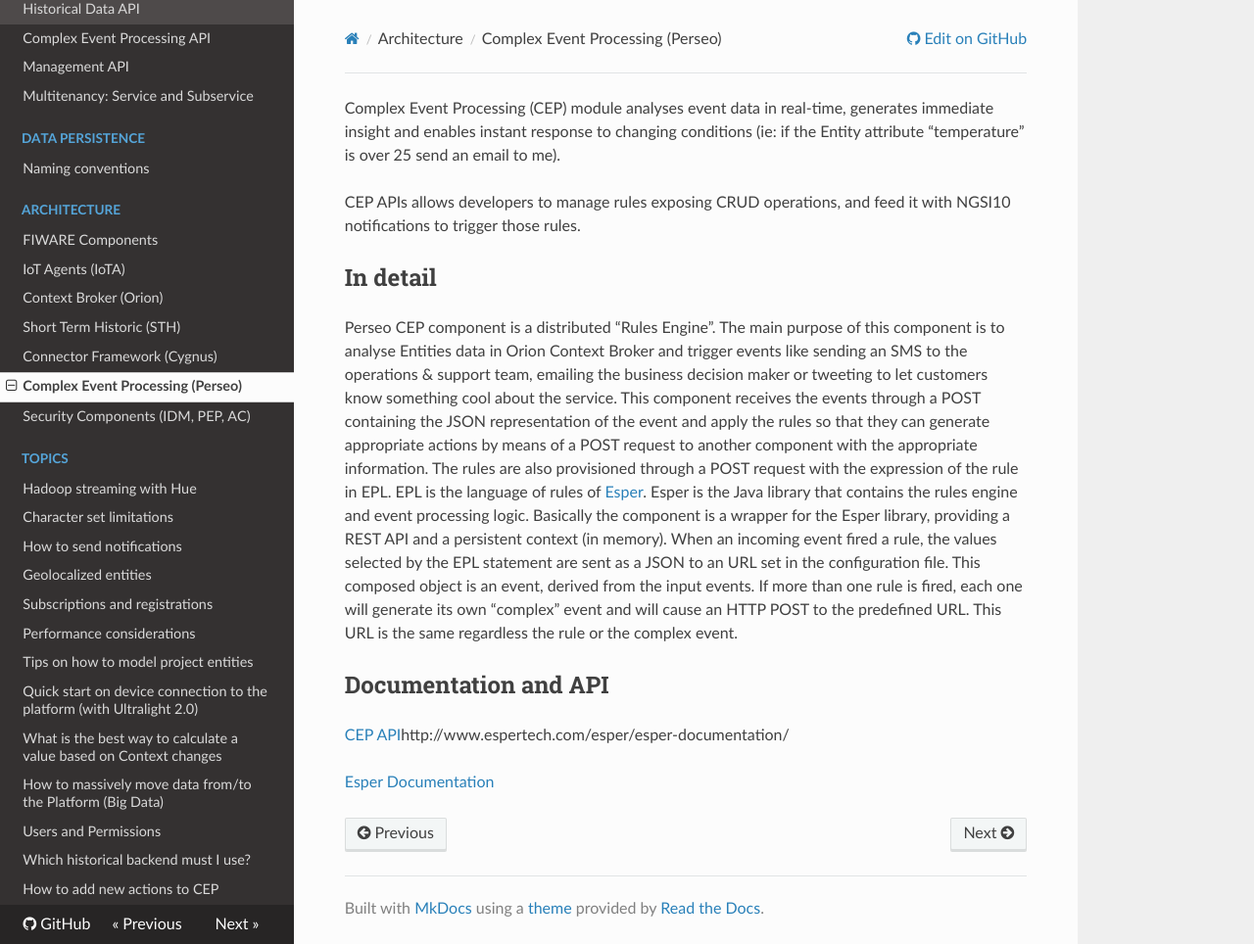
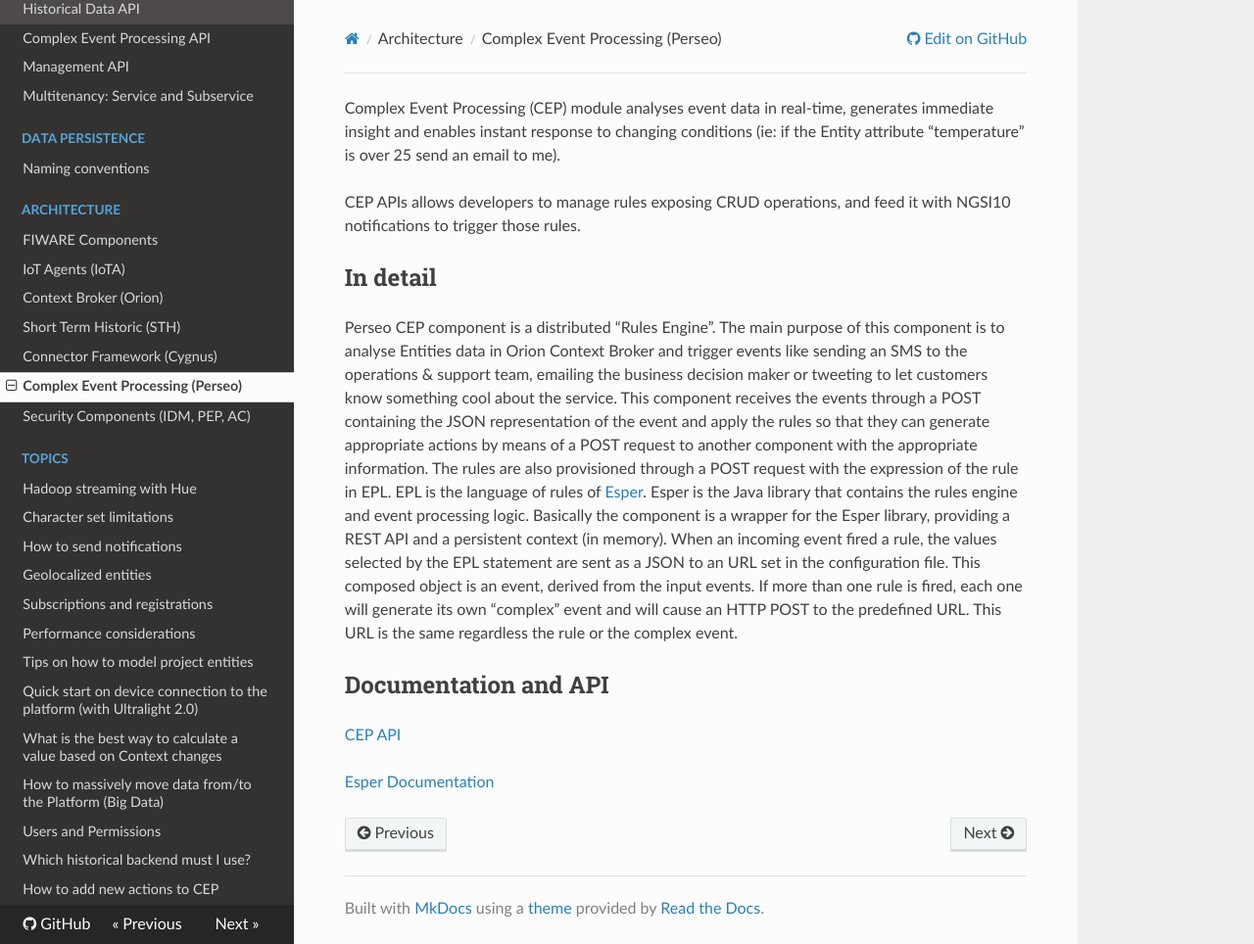
Before and after one commit to telefonicaid/thinking-cities, an MkDocs documentation site: the page built from docs/cep.md, in a window 1280 px wide and 964 px high. Shown: the whole window at 98% size. Built offline with MkDocs 1.6.1, drawn with Linux system fonts in a browser that asks for light colours; nearby versions of some CDN libraries; old or Windows-style settings are respelled for this version of MkDocs; some of the changed lines change nothing that is shown.

Commit message:
Update cep.md

```diff
--- a/docs/cep.md
+++ b/docs/cep.md
@@ -11,6 +11,6 @@
 
 ## Documentation and API
 
-[CEP API](https://github.com/telefonicaid/perseo-fe)http://www.espertech.com/esper/esper-documentation/
+[CEP API](https://github.com/telefonicaid/perseo-fe)
 
 [Esper Documentation](http://www.espertech.com/esper/esper-documentation)
```
